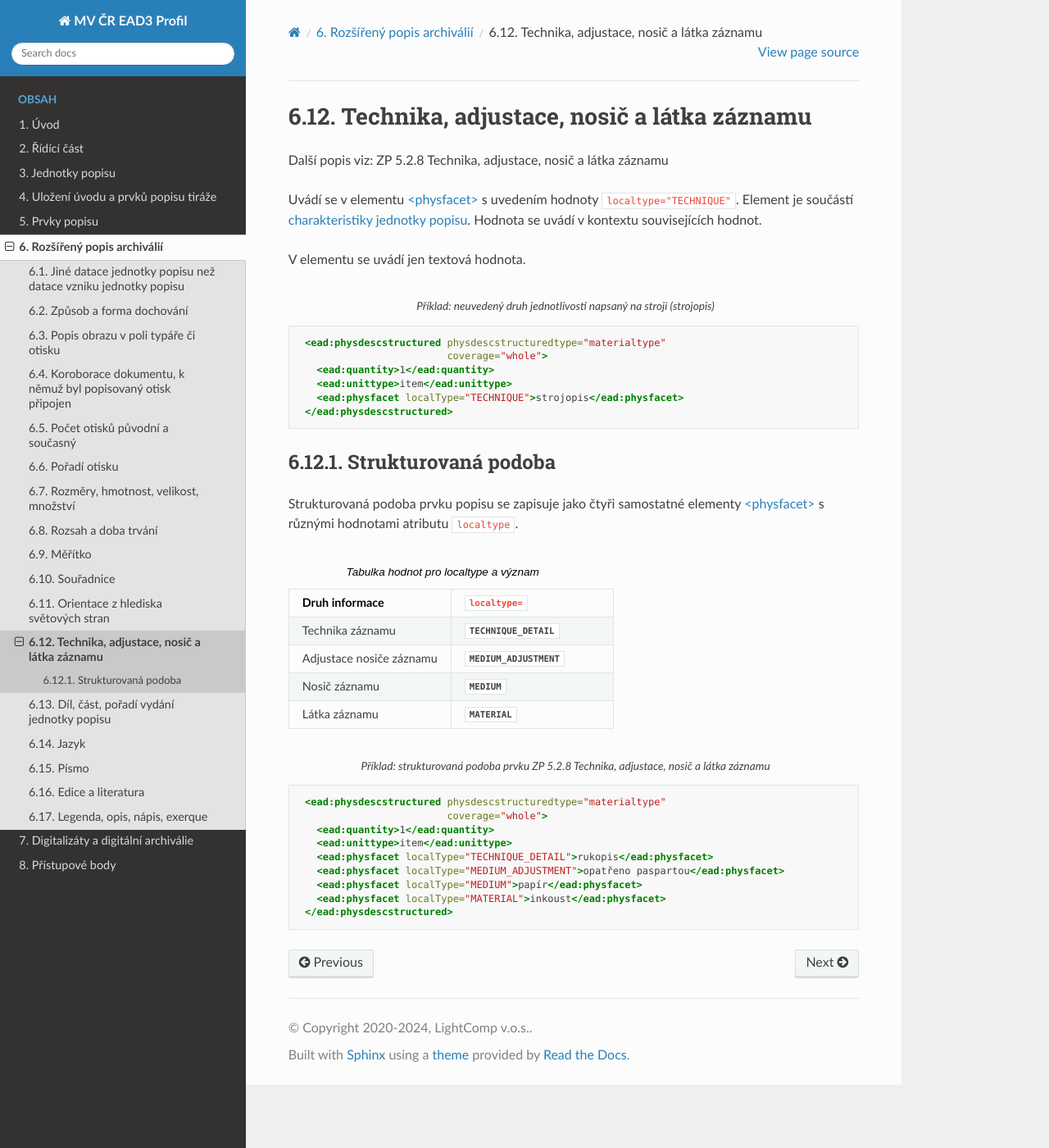
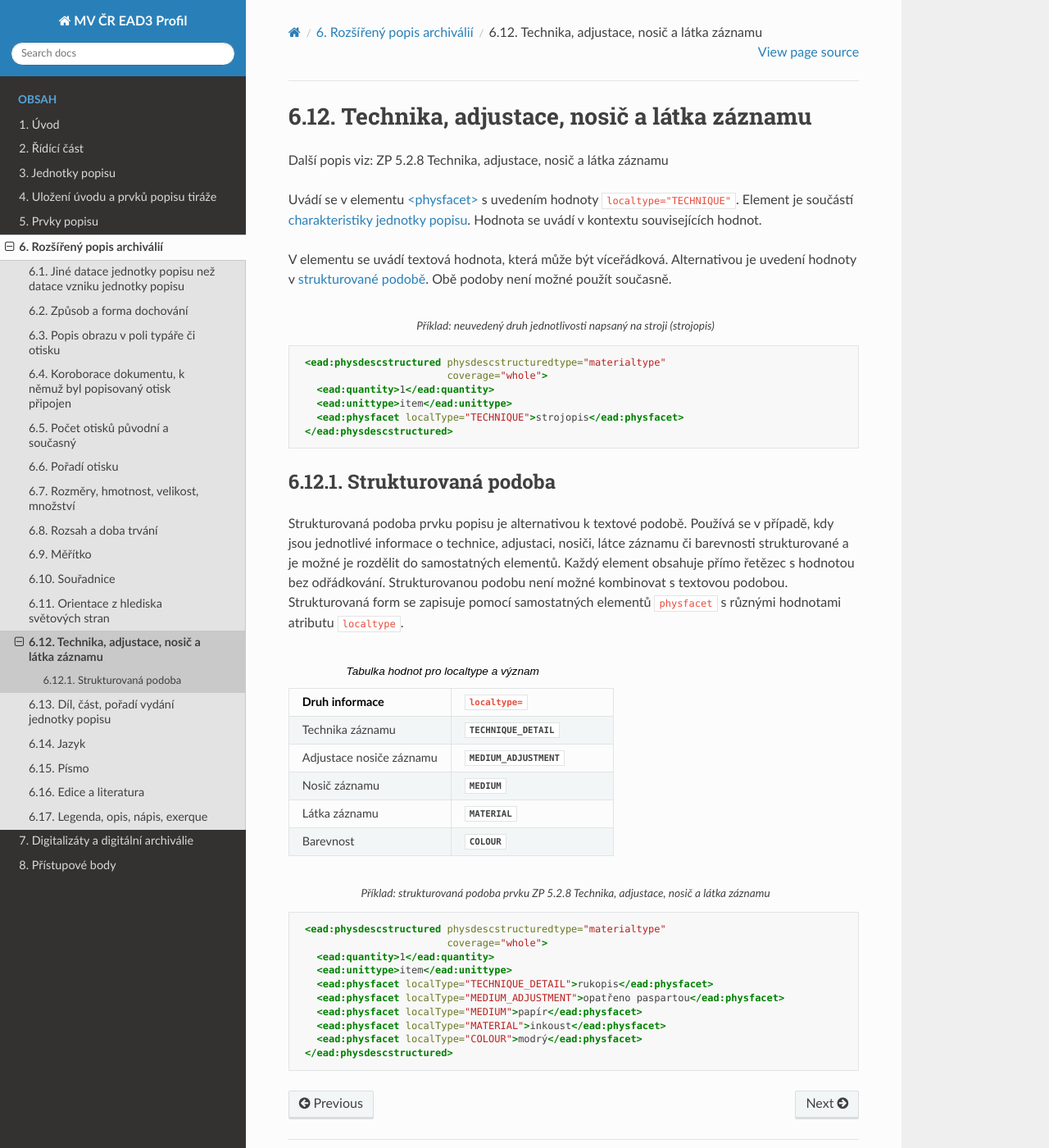
Before and after one commit to elzasw/ead3doc, a Sphinx documentation site: the page built from doc/source/rozsireny-popis/technika.rst, in a window 1280 px wide and 1400 px high. Shown: the whole window at 82% size. Built offline with Sphinx 7.4.7 and the Read the Docs theme 3.1.0, drawn with Linux system fonts in a browser that asks for light colours; cross-references to code outside the pages are shown as plain code.

Commit message:
#Technika, adjustace, nosič a látka záznamu - upřesnění

```diff
--- a/doc/source/rozsireny-popis/technika.rst
+++ b/doc/source/rozsireny-popis/technika.rst
@@ -11,7 +11,9 @@ s uvedením hodnoty ``localtype="TECHNIQUE"``.
 Element je součástí :ref:`charakteristiky jednotky popisu <ead_jp_char>`.
 Hodnota se uvádí v kontextu souvisejících hodnot.
 
-V elementu se uvádí jen textová hodnota.
+V elementu se uvádí textová hodnota, která může být víceřádková. Alternativou
+je uvedení hodnoty v :ref:`strukturované podobě <ead_item_types_technika_structured>`.
+Obě podoby není možné použít současně.
 
 
 .. code-block:: xml
@@ -30,9 +32,13 @@ V elementu se uvádí jen textová hodnota.
 Strukturovaná podoba
 ======================
 
-Strukturovaná podoba prvku popisu se zapisuje jako čtyři samostatné elementy
-`<physfacet> <https://www.loc.gov/ead/EAD3taglib/EAD3.html#elem-physfacet>`_
-s různými hodnotami atributu ``localtype``.
+Strukturovaná podoba prvku popisu je alternativou k textové podobě.
+Používá se v případě, kdy jsou jednotlivé informace o technice, adjustaci, nosiči,
+látce záznamu či barevnosti strukturované a je možné je rozdělit do samostatných
+elementů. Každý element obsahuje přímo řetězec s hodnotou bez odřádkování.
+Strukturovanou podobu není možné kombinovat s textovou podobou.
+Strukturovaná form se zapisuje pomocí samostatných elementů
+:ead-el:`physfacet` s různými hodnotami atributu ``localtype``.
 
 .. list-table:: Tabulka hodnot pro localtype a význam
    :widths: 40 40
@@ -48,6 +54,8 @@ s různými hodnotami atributu ``localtype``.
      - :token:`MEDIUM`
    * - Látka záznamu
      - :token:`MATERIAL`
+   * - Barevnost
+     - :token:`COLOUR`
 
 
 .. code-block:: xml
@@ -61,4 +69,5 @@ s různými hodnotami atributu ``localtype``.
      <ead:physfacet localType="MEDIUM_ADJUSTMENT">opatřeno paspartou</ead:physfacet>
      <ead:physfacet localType="MEDIUM">papír</ead:physfacet>
      <ead:physfacet localType="MATERIAL">inkoust</ead:physfacet>
+     <ead:physfacet localType="COLOUR">modrý</ead:physfacet>
    </ead:physdescstructured>
```
